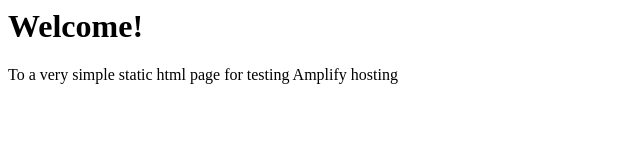
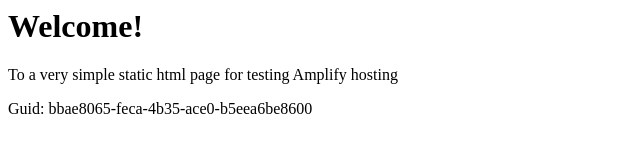
Before and after one commit to aws-aemilia-icn/Github-PR-Commit-Integration-Test-DoNotTouch-v1-prod-ap-northeast-2, a website: page src/index.html in a window 1280 px wide. Shown: the whole page, without its empty margins (0-640 px from the left). Drawn offline with Linux system fonts and the light colour scheme.

Commit message:
commit from integ tests

```diff
--- a/src/index.html
+++ b/src/index.html
@@ -1,3 +1,5 @@
+
+
 <html lang="en">
 
 <head>
@@ -10,6 +12,6 @@
 <body>
     <h1>Welcome!</h1>
     <p>To a very simple static html page for testing Amplify hosting</p>
-</body>
+    <p>Guid: bbae8065-feca-4b35-ace0-b5eea6be8600</p></body>
 
 </html>
```
